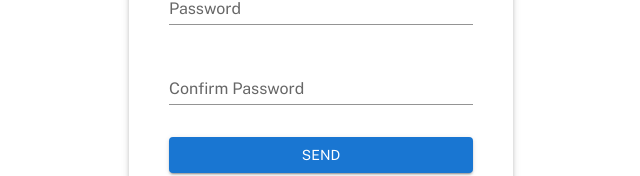
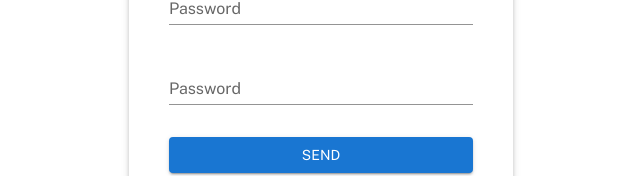
Before and after one commit to alejandroBarraza/login, a React (Create React App) app: page /reset-password in a window 1280 px wide. Shown: the part 375-551 px from the top of the page, without its empty margins (319-959 px from the left). Built offline with nearby package versions, Linux system fonts and the light colour scheme.

Commit message:
reset password submit method

```diff
--- a/src/screens/ResetPasswordScreen.js
+++ b/src/screens/ResetPasswordScreen.js
@@ -1,9 +1,12 @@
 import React from 'react'
-import { Grid, Paper, TextField, Box, Button, Typography } from '@mui/material'
+import axios from 'axios'
+import * as Yup from 'yup'
+import { yupResolver } from '@hookform/resolvers/yup'
+import { Grid, Paper, TextField, Box, Button, Typography, Alert } from '@mui/material'
 import { grey } from '@mui/material/colors'
 import { useForm } from 'react-hook-form'
 import { Errorform } from '../componets/utils/Errorform'
-import { useNavigate } from 'react-router-dom'
+import { useParams, useNavigate } from 'react-router-dom'
 
 const styles = {
     container: {
@@ -35,20 +38,53 @@ const styles = {
 }
 
 export const ResetPasswordScreen = () => {
+    const validationSchema = Yup.object().shape({
+        password: Yup.string()
+            .required('Password is required')
+            .min(6, 'Password must be at least 6 characters'),
+        confirmPassword: Yup.string()
+            .required('Confirm Password is required')
+            .oneOf([Yup.ref('password')], 'Passwords must match'),
+    })
+    const formOptions = { resolver: yupResolver(validationSchema) }
+
+    const params = useParams()
     const navigate = useNavigate()
-    const {
-        register,
-        handleSubmit,
-        formState: { errors },
-    } = useForm()
+    const [errorForm, setErrorForm] = React.useState('')
+    // const {
+    //     register,
+    //     handleSubmit,
+    //     formState: { errors },
+    // } = useForm()
+    const { handleSubmit, register, formState } = useForm({ mode: 'onChange', ...formOptions })
 
-    const onSubmit = (data, e) => {
+    const onSubmit = async (data, e) => {
         e.preventDefault()
-        console.log(data)
-        console.log(e.target)
-        e.target.reset()
+        const config = {
+            header: {
+                'Content-Type': 'application/json',
+            },
+        }
+        try {
+            // const response = await axios.put(
+            //     `api/auth/reset-password/${params.token}`,
+            //     data,
+            //     config
+            // )
 
-        navigate('/login')
+            const response = await axios.put(
+                `/api/auth/reset-password/${params.token}`,
+                data,
+                config
+            )
+            console.log(response)
+            navigate('/login')
+        } catch (error) {
+            setErrorForm(error.response.data.error)
+            setTimeout(() => {
+                setErrorForm('')
+            }, 5000)
+        }
     }
 
     return (
@@ -70,6 +106,11 @@ export const ResetPasswordScreen = () => {
                             Create a new password for your account.
                         </Typography>
                     </Box>
+                    {errorForm && (
+                        <Alert severity='warning' variant='outlined' sx={{ mt: 4, ml: 4 }}>
+                            {errorForm}
+                        </Alert>
+                    )}
                     <Grid item>
                         <TextField
                             label='Password'
@@ -78,31 +119,41 @@ export const ResetPasswordScreen = () => {
                             type='password'
                             fullWidth
                             {...register('password', {
-                                required: 'You must specify a password',
+                                required: {
+                                    value: true,
+                                    message: 'Password is required',
+                                },
                                 minLength: {
                                     value: 6,
                                     message: 'Password must have at least 6 characters',
                                 },
                             })}
                         />
-                        {errors.password && <Errorform error={errors.email.password} />}
+                        {formState.errors.password && (
+                            <Errorform error={formState.errors.password.message} />
+                        )}
                     </Grid>
                     <Grid item>
                         <TextField
-                            label='Confirm Password'
-                            id='passwordConfirm'
+                            label='Password'
+                            id='confirmPassword'
                             variant='standard'
                             type='password'
                             fullWidth
-                            {...register('password2', {
-                                required: 'You must specify a password',
+                            {...register('confirmPassword', {
+                                required: {
+                                    value: true,
+                                    message: 'Password is required',
+                                },
                                 minLength: {
                                     value: 6,
                                     message: 'Password must have at least 6 characters',
                                 },
                             })}
                         />
-                        {errors.password2 && <Errorform error={errors.email.password2} />}
+                        {formState.errors.confirmPassword && (
+                            <Errorform error={formState.errors.confirmPassword.message} />
+                        )}
                     </Grid>
                     <Grid item>
                         <Button type='submit' variant='contained' fullWidth>
```
